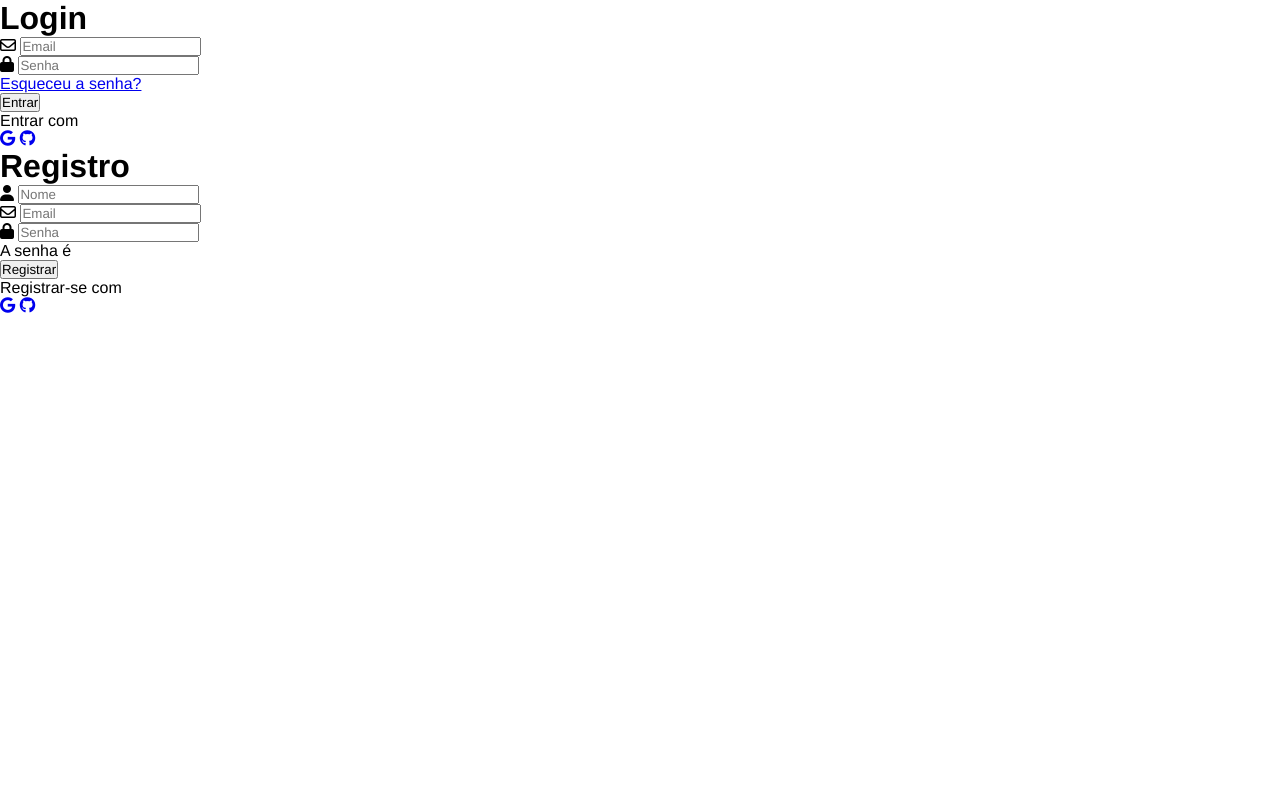
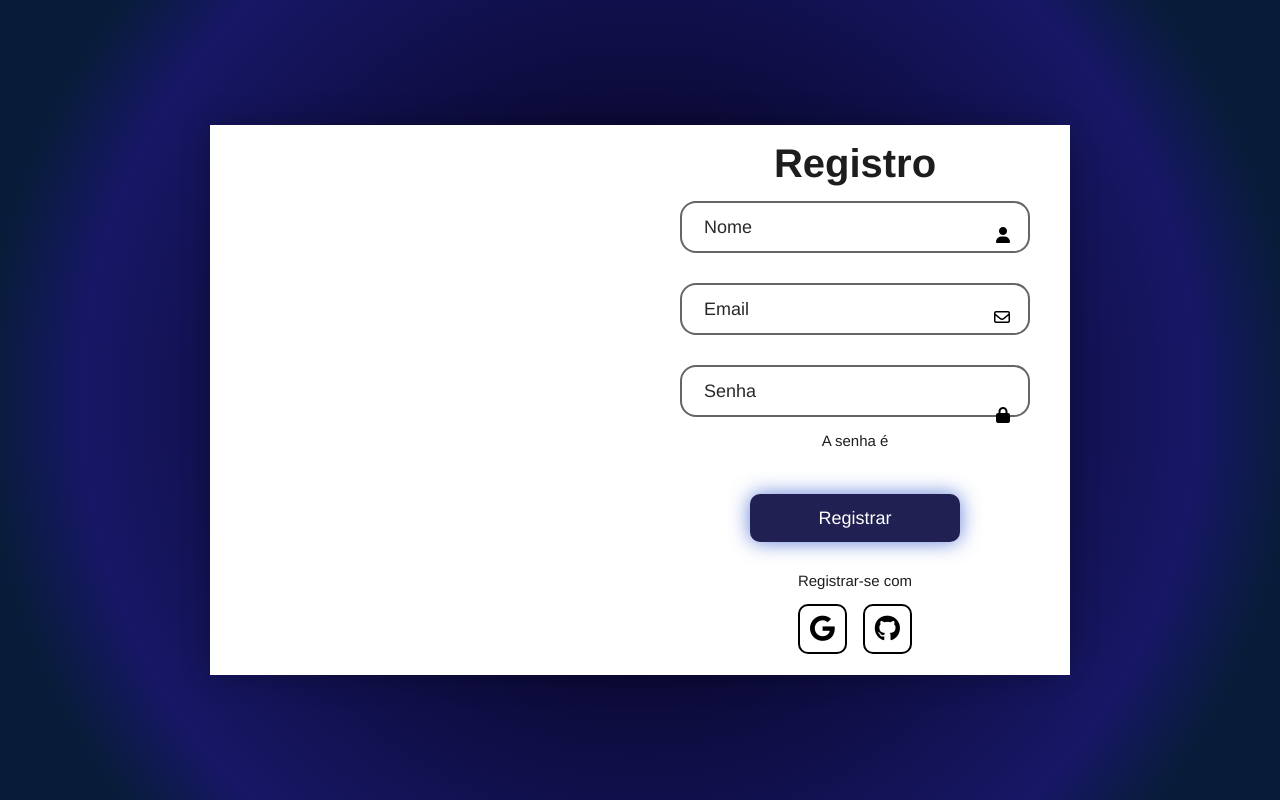
Before and after one commit to IsaacRRS/Skill-Issue, a PHP site: page / in a window 1280 px wide. Run offline with PHP 8.4, Linux system fonts and the light colour scheme; some libraries are stand-ins or nearby versions.

Commit message:
💄 - css Form

```diff
--- a/telaLogin/styles.css
+++ b/telaLogin/styles.css
@@ -4,3 +4,126 @@
     box-sizing: border-box;
     font-family:'Franklin Gothic Medium', 'Arial Narrow', Arial, sans-serif
 }
+
+body {
+    display: flex;
+    justify-content: center;
+    align-items: center;
+    background: rgb(8,6,41);
+    background: radial-gradient(circle, rgba(8,6,41,1) 25%, rgba(23,23,102,1) 74%, rgba(7,28,56,1) 87%);
+    min-height: 100vh;
+}
+
+.caixa {
+    position: relative;
+    background: white;
+    height: 550px;
+    width: 860px;
+    margin: 20px;
+    border-radius:  0 34px 34px 0;
+    box-shadow: 0 0 30px rgba(0,0,0,.3);
+}
+.form-login {
+    position: absolute;
+    padding: 40px;
+    width: 50%;
+    height: 100%;
+    right: 0;
+    background: rgb(255, 255, 255);
+    display: flex;
+    align-items: center;
+    text-align: center;
+    color: rgba(0, 0, 0, 0.886);
+}
+
+.form-login h1 {
+    position: relative;
+    top: 5px;
+}
+.caixa p {
+    font-size: 15px;
+    margin: 15px 0;
+}
+
+.caixa h1 {
+    font-size: 40px;
+    position: relative;
+    bottom: 22px;
+    margin: -10px 0;
+}
+
+form {
+    width: 100%;
+
+}
+
+.campo-input {
+    position: relative;
+    margin: 30px 0;
+}
+
+input {
+    width: 100%;
+    padding: 14px 48px 13px 22px;
+    background: white;
+    border: 2px solid rgba(0, 0, 0, 0.605);
+    border-radius: 16px;
+    font-size: 18px;
+    font-weight: 480;
+    outline: none;
+    color: black;
+}
+
+input::placeholder {
+    color: rgba(0, 0, 0, 0.844);
+    font-weight: 400;
+}
+
+.campo-input i {
+    position: absolute;
+    right: 20px;
+    top: 50%;
+}
+
+.lembre-link {
+    margin: -15px 0 15px;
+}
+
+.lembre-link a {
+    font-size: 15px;
+    text-decoration: none;
+}
+
+.botao {
+    width: 60%;
+    height: 48px;
+    margin-top: 15px;
+    margin-bottom: 15px;
+    cursor: pointer;
+    border: none;
+    color: white;
+    border-radius: 10px;
+    font-size: 18px;
+    font-weight: 580;
+    background: rgb(32, 32, 82);
+    box-shadow: 0 0 20px rgba(38, 79, 202, 0.721);
+}
+
+.icones {
+    display: flex;
+    justify-content: center;
+}
+
+.icones a {
+    padding: 10px;
+    margin: 0 8px;
+    border: 2px solid rgb(0, 0, 0);
+    border-radius: 10px;
+    font-size: 26px;
+    text-decoration: none;
+    display: inline-flex;
+}
+
+a, i {
+    color: black;
+}
```
